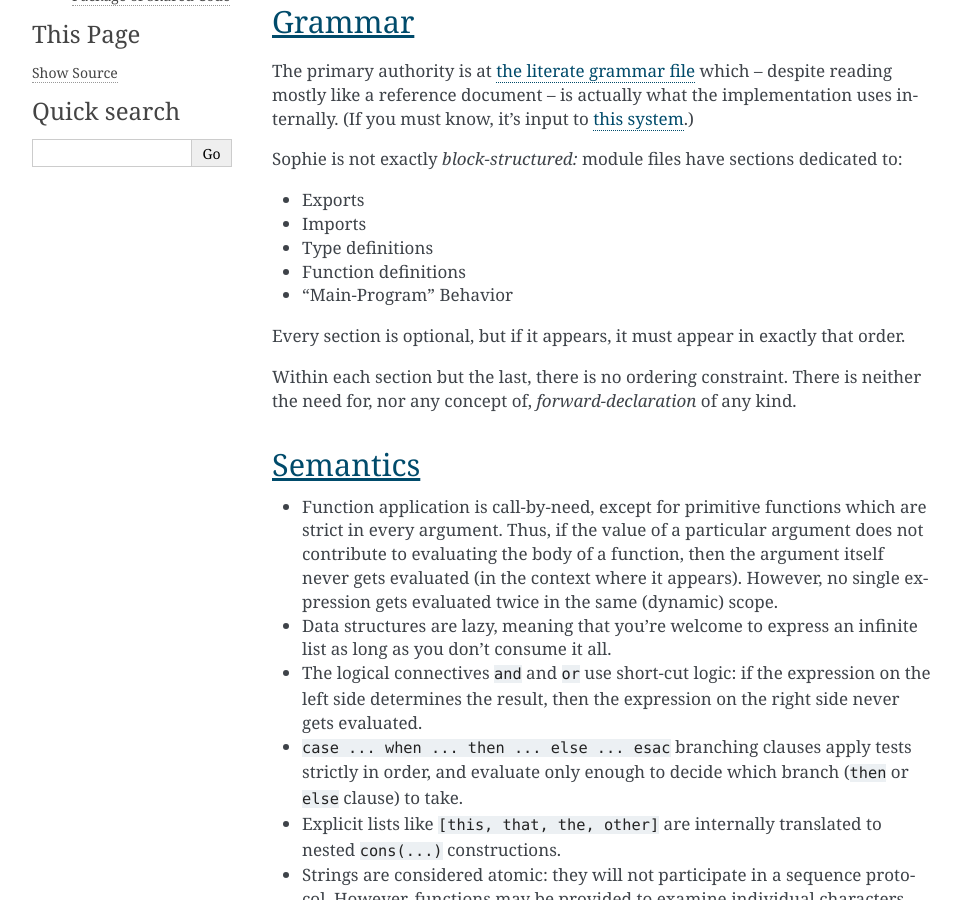
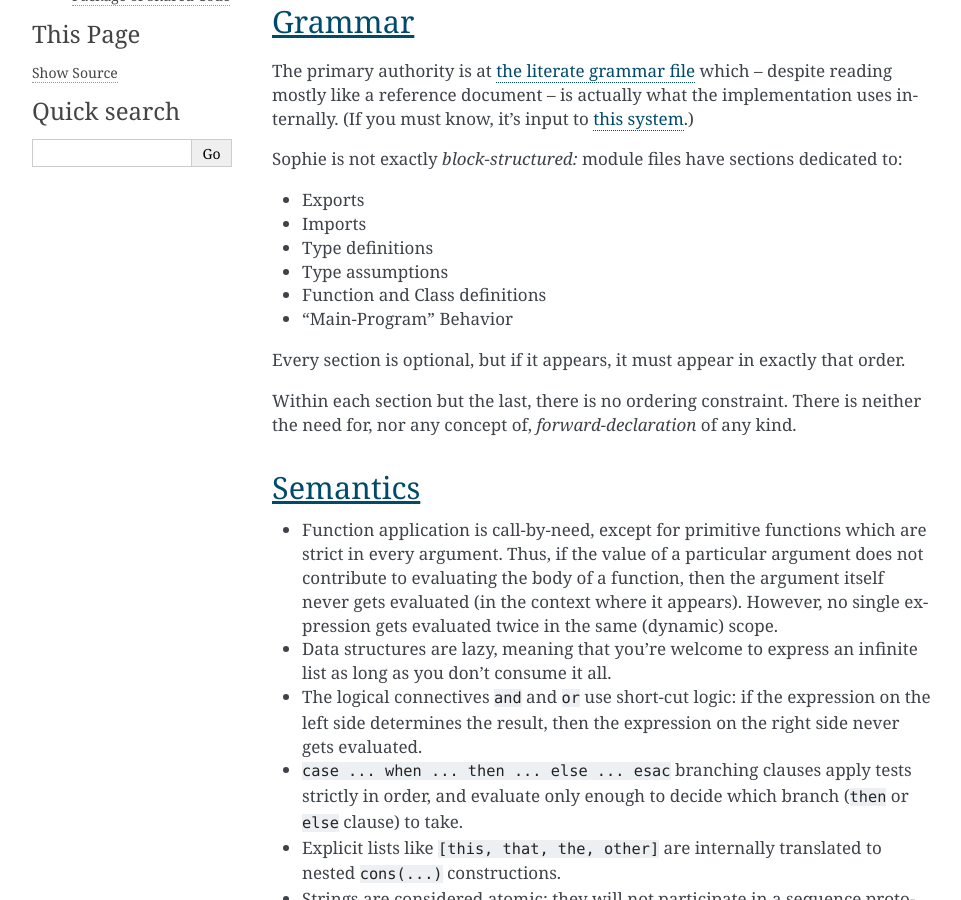
Before and after one commit to kjosib/sophie, a Sphinx documentation site: the page built from docs/ref/reference.rst, in a window 1280 px wide and 900 px high, scrolled down 424 px. Shown: the whole window, without its empty margins (148-1109 px from the left). Built offline with Sphinx 7.4.7, drawn with Linux system fonts in a browser that asks for light colours.

Commit message:
Improve the visitor's guide

```diff
--- a/docs/ref/reference.rst
+++ b/docs/ref/reference.rst
@@ -20,7 +20,8 @@
 * Exports
 * Imports
 * Type definitions
-* Function definitions
+* Type assumptions
+* Function and Class definitions
 * "Main-Program" Behavior
 
 Every section is optional, but if it appears, it must appear in exactly that order.
```
Also changed, not shown: examples/speculative/readme.md (added), zoo/README.md (added).
